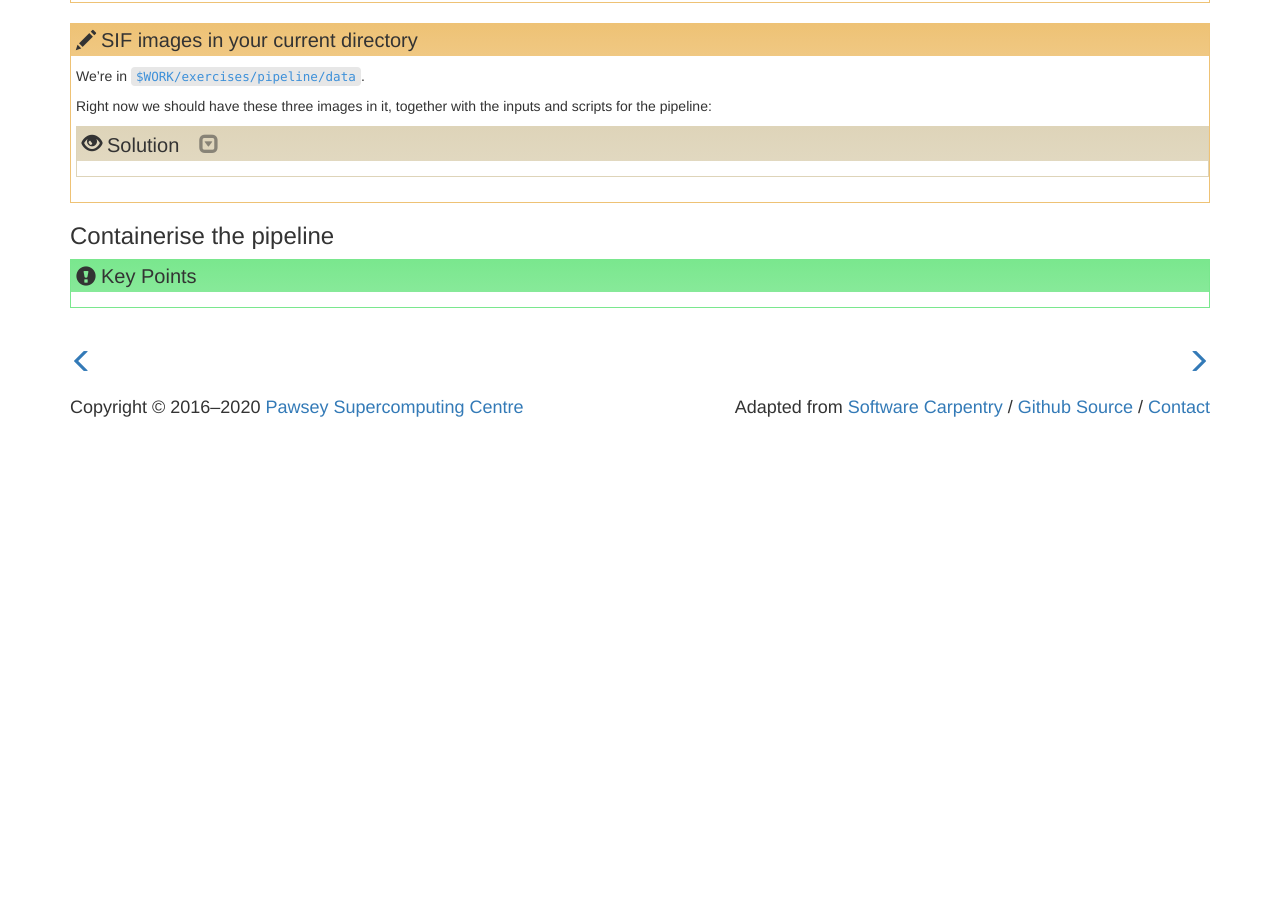
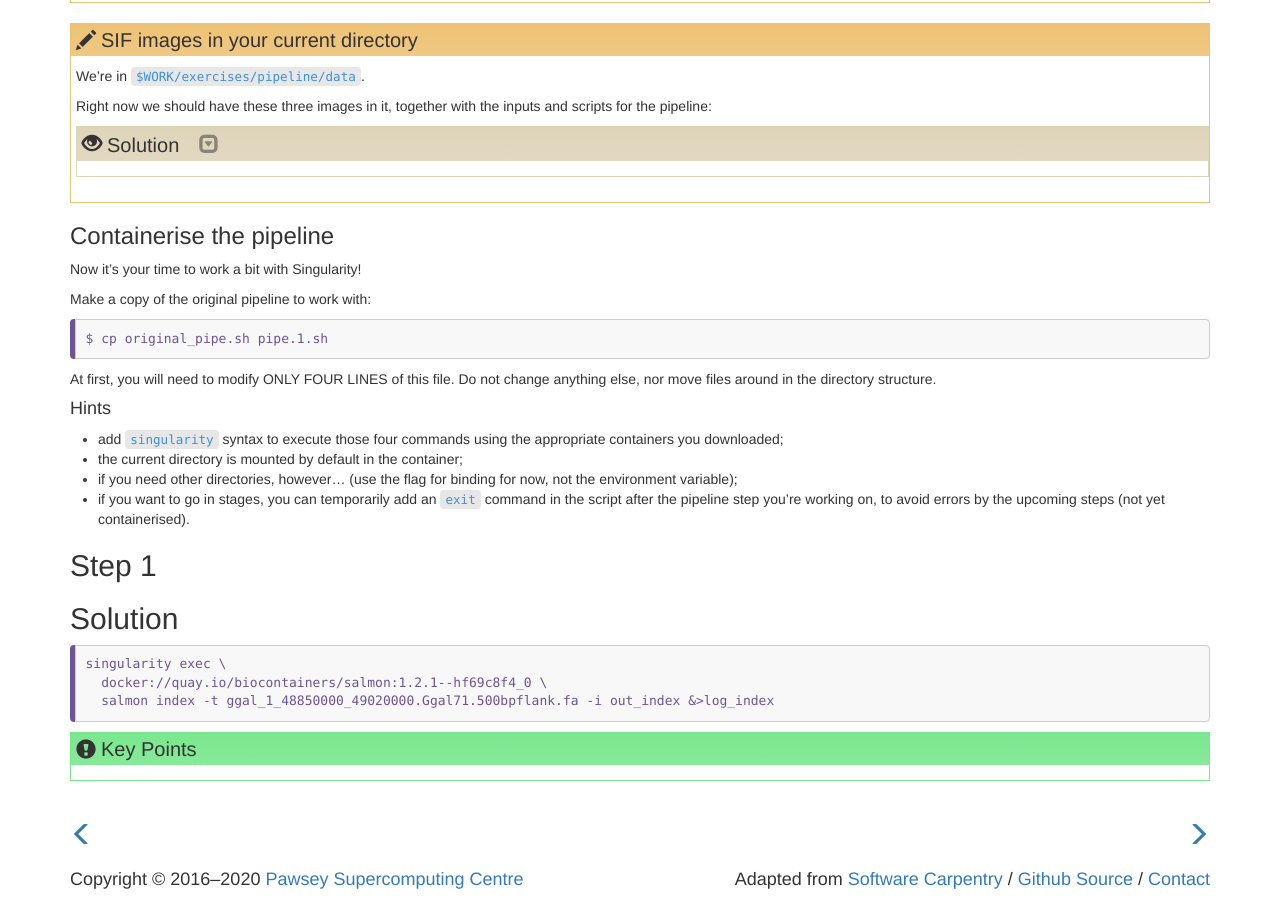
Before and after one commit to PawseySC/containers-bioinformatics-workshop, a Jekyll site: the page built from _episodes/3.pipeline.md, in a window 1280 px wide and 900 px high, scrolled down 3160 px. Built offline with Jekyll 4.4.1, drawn with Linux system fonts in a browser that asks for light colours; before the commit the page ends 3588 px from its top, so only the background shows below that; some of the changed text lies outside the part shown.

Commit message:
working on s1

````diff
--- a/_episodes/3.pipeline.md
+++ b/_episodes/3.pipeline.md
@@ -63,7 +63,7 @@ $ cd exercises/pipeline/data
 and have a look at the pipeline:
 
 ```
-$ cat pipe_original.sh
+$ cat original_pipe.sh
 ```
 {: .bash}
 
@@ -194,7 +194,7 @@ Our first task is to look for container images for this task.  Let's start with
 > >
 > > ```
 > > clean_outputs.sh              ggal_gut_1.fq                 multiqc_1.9--pyh9f0ad1d_0.sif salmon_1.2.1--hf69c8f4_0.sif
-> > fastqc_0.11.9--0.sif          ggal_gut_2.fq                 pipe_original.sh
+> > fastqc_0.11.9--0.sif          ggal_gut_2.fq                 original_pipe.sh
 > > ```
 > > {: .output}
 > {: .solution}
@@ -202,3 +202,31 @@ Our first task is to look for container images for this task.  Let's start with
 
 
 ### Containerise the pipeline
+
+Now it's your time to work a bit with Singularity!
+
+Make a copy of the original pipeline to work with:
+
+```
+$ cp original_pipe.sh pipe.1.sh
+```
+{: .bash}
+
+At first, you will need to modify ONLY FOUR LINES of this file.  Do not change anything else, nor move files around in the directory structure.
+
+#### Hints
+* add `singularity` syntax to execute those four commands using the appropriate containers you downloaded;
+* the current directory is mounted by default in the container;
+* if you need other directories, however... (use the flag for binding for now, not the environment variable);
+* if you want to go in stages, you can temporarily add an `exit` command in the script after the pipeline step you're working on, to avoid errors by the upcoming steps (not yet containerised).
+
+## Step 1
+
+## Solution
+
+```
+singularity exec \
+  docker://quay.io/biocontainers/salmon:1.2.1--hf69c8f4_0 \
+  salmon index -t ggal_1_48850000_49020000.Ggal71.500bpflank.fa -i out_index &>log_index
+```
+{: .source}
````
Also changed, not shown: 2 other files.
